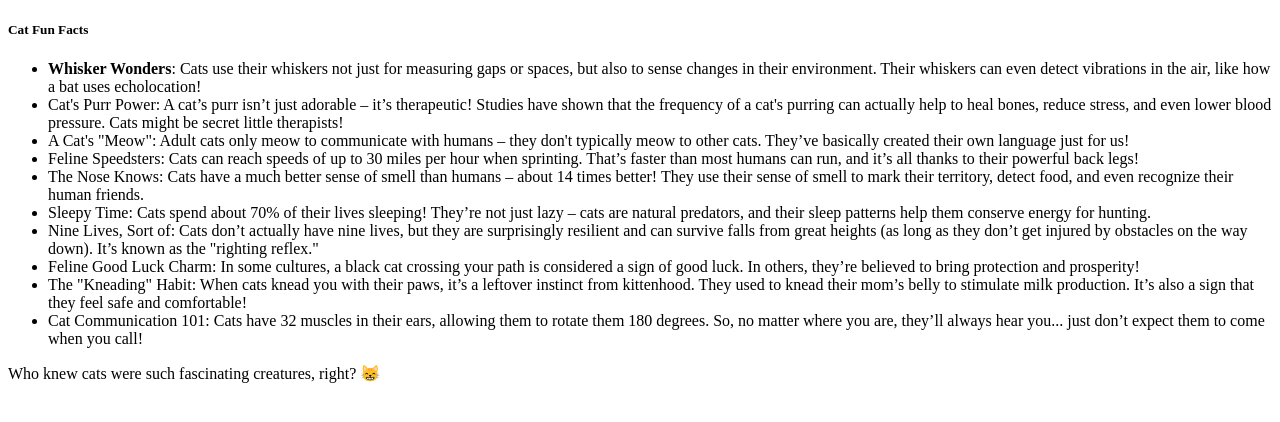
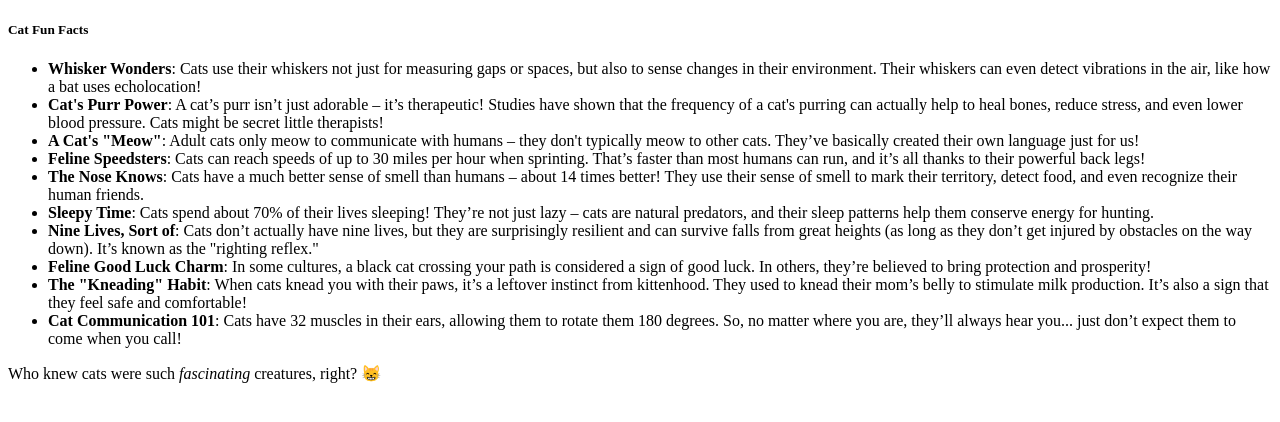
Before and after one commit to dr3amcoder/freeCodeCamp-CatPhotoApp, a plain HTML site: page catFacts.html in a window 1280 px wide. Drawn offline with Linux system fonts and the light colour scheme; a web font is replaced by a local one.

Commit message:
Update catFacts.html to add styless

```diff
--- a/catFacts.html
+++ b/catFacts.html
@@ -10,20 +10,20 @@
   </head>
   <body>
     <section>
-        <h5 >Cat Fun Facts</h5>
+        <h5 class="cat-facts">Cat Fun Facts</h5>
         <ul>
             <li><b>Whisker Wonders</b>: Cats use their whiskers not just for measuring gaps or spaces, but also to sense changes in their environment. Their whiskers can even detect vibrations in the air, like how a bat uses echolocation!</li>
-            <li>Cat's Purr Power: A cat’s purr isn’t just adorable – it’s therapeutic! Studies have shown that the frequency of a cat's purring can actually help to heal bones, reduce stress, and even lower blood pressure. Cats might be secret little therapists!</li>
-            <li>A Cat's "Meow": Adult cats only meow to communicate with humans – they don't typically meow to other cats. They’ve basically created their own language just for us!</li>
-            <li>Feline Speedsters: Cats can reach speeds of up to 30 miles per hour when sprinting. That’s faster than most humans can run, and it’s all thanks to their powerful back legs!</li>
-            <li>The Nose Knows: Cats have a much better sense of smell than humans – about 14 times better! They use their sense of smell to mark their territory, detect food, and even recognize their human friends.</li>
-            <li>Sleepy Time: Cats spend about 70% of their lives sleeping! They’re not just lazy – cats are natural predators, and their sleep patterns help them conserve energy for hunting.</li>
-            <li>Nine Lives, Sort of: Cats don’t actually have nine lives, but they are surprisingly resilient and can survive falls from great heights (as long as they don’t get injured by obstacles on the way down). It’s known as the "righting reflex."</li>
-            <li>Feline Good Luck Charm: In some cultures, a black cat crossing your path is considered a sign of good luck. In others, they’re believed to bring protection and prosperity!</li>
-            <li>The "Kneading" Habit: When cats knead you with their paws, it’s a leftover instinct from kittenhood. They used to knead their mom’s belly to stimulate milk production. It’s also a sign that they feel safe and comfortable!</li>
-            <li>Cat Communication 101: Cats have 32 muscles in their ears, allowing them to rotate them 180 degrees. So, no matter where you are, they’ll always hear you... just don’t expect them to come when you call!</li>
+            <li><b>Cat's Purr Power</b>: A cat’s purr isn’t just adorable – it’s therapeutic! Studies have shown that the frequency of a cat's purring can actually help to heal bones, reduce stress, and even lower blood pressure. Cats might be secret little therapists!</li>
+            <li><b>A Cat's "Meow"</b>: Adult cats only meow to communicate with humans – they don't typically meow to other cats. They’ve basically created their own language just for us!</li>
+            <li><b>Feline Speedsters</b>: Cats can reach speeds of up to 30 miles per hour when sprinting. That’s faster than most humans can run, and it’s all thanks to their powerful back legs!</li>
+            <li><b>The Nose Knows</b>: Cats have a much better sense of smell than humans – about 14 times better! They use their sense of smell to mark their territory, detect food, and even recognize their human friends.</li>
+            <li><b>Sleepy Time</b>: Cats spend about 70% of their lives sleeping! They’re not just lazy – cats are natural predators, and their sleep patterns help them conserve energy for hunting.</li>
+            <li><b>Nine Lives, Sort of</b>: Cats don’t actually have nine lives, but they are surprisingly resilient and can survive falls from great heights (as long as they don’t get injured by obstacles on the way down). It’s known as the "righting reflex."</li>
+            <li><b>Feline Good Luck Charm</b>: In some cultures, a black cat crossing your path is considered a sign of good luck. In others, they’re believed to bring protection and prosperity!</li>
+            <li><b>The "Kneading" Habit</b>: When cats knead you with their paws, it’s a leftover instinct from kittenhood. They used to knead their mom’s belly to stimulate milk production. It’s also a sign that they feel safe and comfortable!</li>
+            <li><b>Cat Communication 101</b>: Cats have 32 muscles in their ears, allowing them to rotate them 180 degrees. So, no matter where you are, they’ll always hear you... just don’t expect them to come when you call!</li>
         </ul>
-        <p>Who knew cats were such fascinating creatures, right? 😸</p>
+        <p>Who knew cats were such <em>fascinating</em> creatures, right? 😸</p>
     </section>
   </body>
 </html>
```
